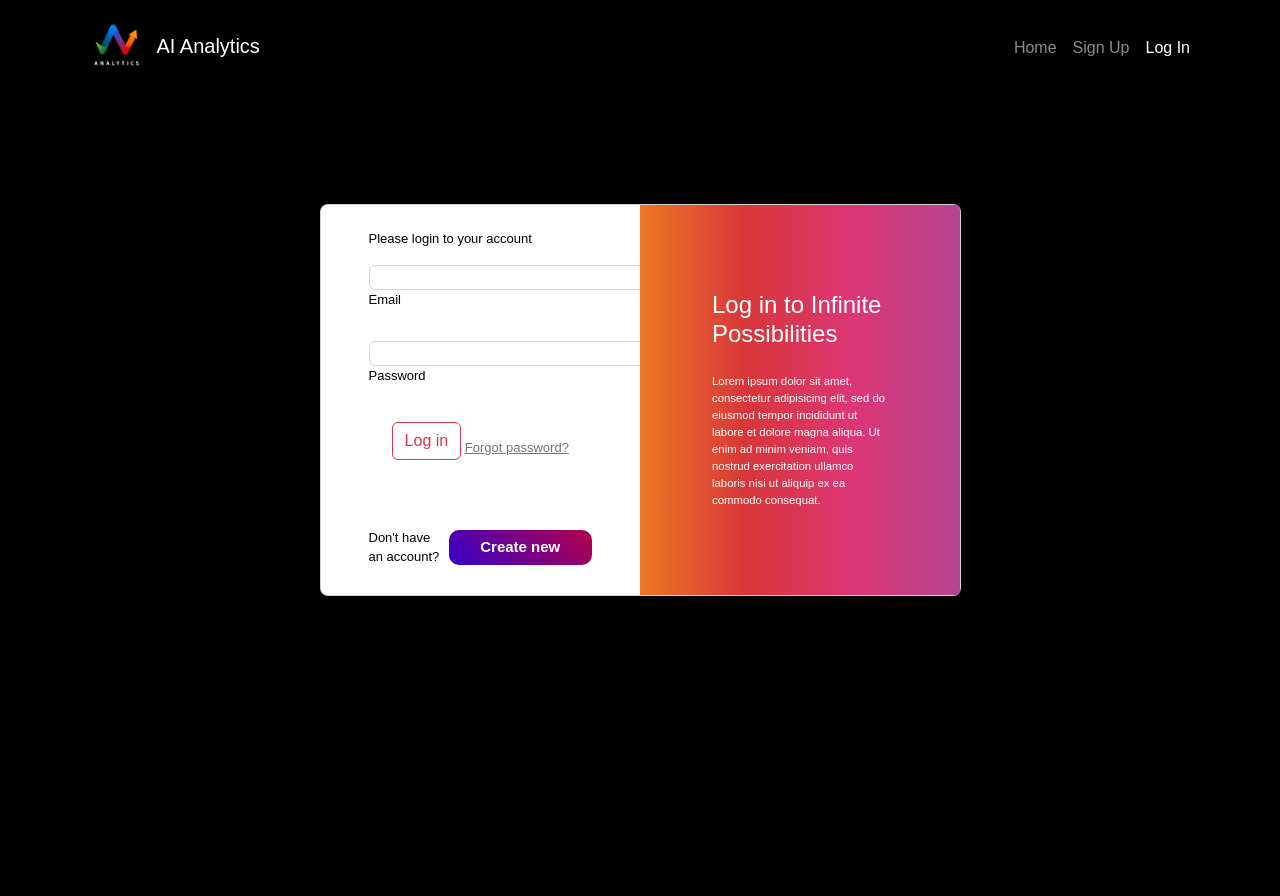
After one commit to Jean-Philippe-Carre/GenAI-Data-Science-Project, a Flask app: page /login in a window 1280 px wide. The commit adds this page. Run offline with Flask 3, Linux system fonts and the light colour scheme; some libraries are stand-ins or nearby versions; some web fonts are replaced.

Commit message:
final before langchain integration

```diff
--- /dev/null
+++ b/main.py
@@ -0,0 +1,125 @@
+from flask import Flask, render_template, url_for, redirect, request, jsonify, session, flash
+from flask_sqlalchemy import SQLAlchemy
+from werkzeug.security import generate_password_hash, check_password_hash
+from flask_wtf import FlaskForm
+from wtforms import StringField, PasswordField, EmailField
+from wtforms.validators import DataRequired, Email, EqualTo
+import os
+# import psycopg2
+
+app = Flask(__name__)
+
+# just a dummy secret key for the purpose of the project
+app.config["SECRET_KEY"] = "secretkey"
+
+app.config["SQLALCHEMY_DATABASE_URI"] = "postgresql://neondb_owner:0WIlP3LywShn@ep-jolly-water-a5ljxiuc.us-east-2.aws.neon.tech/neondb?sslmode=require"
+app.config["SQLALCHEMY_TRACK_MODIFICATIONS"] = False
+db = SQLAlchemy(app)
+
+UPLOAD_FOLDER = 'Images/'
+app.config['UPLOAD_FOLDER'] = UPLOAD_FOLDER
+
+
+class Users(db.Model):
+    user_id = db.Column(db.Integer, primary_key=True)
+    username = db.Column(db.String)
+    email = db.Column(db.String)
+    password = db.Column(db.String)
+
+
+class RegisterForm(FlaskForm):
+    username = StringField('Username', validators=[DataRequired()])
+    email = StringField('Email', validators=[
+                        DataRequired(), Email()])
+    password = PasswordField('Password', validators=[DataRequired()])
+    password2 = PasswordField('Confirm Password', validators=[
+                              DataRequired(), EqualTo('password', message='Passwords must match')])
+
+
+class LoginForm(FlaskForm):
+    email = StringField('Email', validators=[DataRequired(), Email()])
+    password = PasswordField('Password', validators=[DataRequired()])
+
+
+with app.app_context():
+    db.create_all()
+
+
+@app.route('/')
+@app.route('/home')
+def index():
+    return render_template("index.html")
+
+
+@app.route('/register', methods=["GET", "POST"])
+def register():
+    form = RegisterForm()
+
+    if form.validate_on_submit():
+        username = form.username.data
+        email = form.email.data
+        password = form.password.data
+        hashed_password = generate_password_hash(password)
+
+        existing_user = Users.query.filter_by(email=email).first()
+        if existing_user:
+            form.email.errors.append("Email is already registered!")
+            return render_template("register.html", form=form)
+
+        new_user = Users(username=username, email=email,
+                         password=hashed_password)
+        db.session.add(new_user)
+        db.session.commit()
+
+        return render_template("eda.html")
+
+    # Render the form with validation errors (if any)
+    return render_template("register.html", form=form)
+
+
+@app.route('/login', methods=["GET", "POST"])
+def login():
+    form = LoginForm()
+
+    if form.validate_on_submit():
+        email = form.email.data
+        password = form.password.data
+
+        user = Users.query.filter_by(email=email).first()
+
+        if not user:
+            form.email.errors.append("Invalid email!")
+            return render_template("login.html", form=form)
+
+        if not check_password_hash(user.password, password):
+            form.password.errors.append("Invalid password!")
+            return render_template("login.html", form=form)
+
+         # Create a session for the logged-in user
+        session['logged_in'] = True
+        session['user_id'] = user.user_id  # Store the user's ID in the session
+        # Optionally store the username for display
+        session['username'] = user.username
+
+        return redirect(url_for("eda"))
+
+    return render_template("login.html", form=form)
+
+
+@app.route('/eda')
+def eda():
+    if not session.get('logged_in'):
+        return redirect(url_for('login'))
+    return render_template('eda.html')
+
+
+@app.route('/logout')
+def logout():
+    session.pop('logged_in', None)
+    session.pop('username', None)
+
+    return redirect(url_for('index'))
+
+
+if __name__ == "__main__":
+    app.run(debug=True)
--- a/static/css/styles.css
+++ b/static/css/styles.css
@@ -141,3 +180,76 @@ body {
 .input:hover {
   transform: scale(1.05);
 }
+.electric-btn {
+  display: inline-block;
+  font-size: 15px;
+  font-weight: bold;
+  color: white;
+  background: linear-gradient(45deg, blue, red);
+  background-size: 200% 200%;
+  border: none;
+  border-radius: 10px;
+  cursor: pointer;
+  animation: glow-gradient 3s infinite linear;
+  transition: transform 0.3s ease, box-shadow 0.3s ease;
+}
+
+.electric-btn:hover {
+  transform: scale(1.05);
+}
+
+.gradient-custom-2 {
+  /* fallback for old browsers */
+  background: #fccb90;
+
+  /* Chrome 10-25, Safari 5.1-6 */
+  background: -webkit-linear-gradient(
+    to right,
+    #ee7724,
+    #d8363a,
+    #dd3675,
+    #b44593
+  );
+
+  /* W3C, IE 10+/ Edge, Firefox 16+, Chrome 26+, Opera 12+, Safari 7+ */
+  background: linear-gradient(to right, #ee7724, #d8363a, #dd3675, #b44593);
+}
+
+@media (min-width: 768px) {
+  .gradient-form {
+    height: 100vh !important;
+  }
+}
+@media (min-width: 769px) {
+  .gradient-custom-2 {
+    border-top-right-radius: 0.3rem;
+    border-bottom-right-radius: 0.3rem;
+  }
+}
+.twincard {
+  position: absolute;
+  top: 50%;
+  left: 50%;
+  transform: translate(-50%, -50%);
+}
+
+.login {
+  animation: fade-in-login 1s;
+}
+
+.cardheight {
+  height: 50px;
+}
+
+.textsize {
+  font-size: small;
+}
+
+.form-control {
+  width: 300px;
+  height: 25px;
+}
+
+.accountbutton {
+  width: 250px;
+}
--- /dev/null
+++ b/templates/eda.html
@@ -0,0 +1,5 @@
+{% extends 'layout.html' %} {% block head %}
+<title>Exploratory Data Analysis</title>
+{% endblock head%} {% block body %}
+<h1>Exploratory Data Analysis...</h1>
+{% endblock %}
--- /dev/null
+++ b/templates/layout.html
@@ -0,0 +1,111 @@
+<!DOCTYPE html>
+<html lang="en">
+  <head>
+    <meta charset="UTF-8" />
+    <meta name="viewport" content="width=device-width, initial-scale=1.0" />
+
+    <link
+      href="https://cdn.jsdelivr.net/npm/bootstrap@5.2.3/dist/css/bootstrap.min.css"
+      rel="stylesheet"
+      integrity="sha384-rbsA2VBKQhggwzxH7pPCaAqO46MgnOM80zW1RWuH61DGLwZJEdK2Kadq2F9CUG65"
+      crossorigin="anonymous"
+    />
+    <script
+      src="https://cdn.jsdelivr.net/npm/bootstrap@5.2.3/dist/js/bootstrap.bundle.min.js"
+      integrity="sha384-kenU1KFdBIe4zVF0s0G1M5b4hcpxyD9F7jL+jjXkk+Q2h455rYXK/7HAuoJl+0I4"
+      crossorigin="anonymous"
+    ></script>
+
+    <link href="https://fonts.cdnfonts.com/css/neuropol-2" rel="stylesheet" />
+
+    <link
+      rel="stylesheet"
+      href="{{ url_for('static', filename = 'css/styles.css')}}"
+    />
+
+    {% block head %}{% endblock head %}
+  </head>
+
+  <body>
+    <!-- --------------------------------NavBar----------------------------------- -->
+
+    <nav class="navbar navbar-expand-lg navbar-dark bg-body-dark">
+      <div class="container">
+        {% if session.get('logged_in') %}
+        <span class="navbar-brand">
+          <img
+            class="logo"
+            src="{{ url_for('static', filename='Images/logo-w.png') }}"
+            width="70px"
+            height="70px"
+          />
+          AI Analytics
+        </span>
+        {% else %}
+        <a class="navbar-brand" href="{{ url_for('index') }}">
+          <img
+            class="logo"
+            src="{{ url_for('static', filename='Images/logo-w.png') }}"
+            width="70px"
+            height="70px"
+          />
+          AI Analytics
+        </a>
+        {% endif %}
+        <button
+          class="navbar-toggler"
+          type="button"
+          data-bs-toggle="collapse"
+          data-bs-target="#navbarNav"
+          aria-controls="navbarNav"
+          aria-expanded="false"
+          aria-label="Toggle navigation"
+        >
+          <span class="navbar-toggler-icon"></span>
+        </button>
+        <div class="collapse navbar-collapse" id="navbarNav">
+          <ul class="navbar-nav ms-auto navbar-underline">
+            {% if session.get('logged_in') %}
+            <!-- Show username and Logout when the user is logged in -->
+            <li class="nav-item">
+              <span class="nav-link"
+                >Welcome, {{ session['username'].title() }}</span
+              >
+            </li>
+            <li class="nav-item">
+              <a class="nav-link active" href="{{ url_for('logout') }}"
+                >Logout</a
+              >
+            </li>
+            {% else %}
+            <!-- Show other tabs when user is not logged in -->
+            <li class="nav-item">
+              <a
+                class="nav-link {% if request.endpoint == 'index' %}active{% endif %}"
+                href="{{ url_for('index') }}"
+                >Home</a
+              >
+            </li>
+            <li class="nav-item">
+              <a
+                class="nav-link {% if request.endpoint == 'register' %}active{% endif %}"
+                href="{{ url_for('register') }}"
+                >Sign Up</a
+              >
+            </li>
+            <li class="nav-item">
+              <a
+                class="nav-link {% if request.endpoint == 'login' %}active{% endif %}"
+                href="{{ url_for('login') }}"
+                >Log In</a
+              >
+            </li>
+            {% endif %}
+          </ul>
+        </div>
+      </div>
+    </nav>
+
+    {% block body %}{% endblock body%}
+  </body>
+</html>
--- /dev/null
+++ b/templates/login.html
@@ -0,0 +1,87 @@
+{% extends 'layout.html' %} {% block head %}
+<title>Log In</title>
+{% endblock head %} {% block body %}
+
+<section class="h-100 gradient-form" style="background-color: #000000">
+  <div class="container py-5 h-75 twincard">
+    <div
+      class="row d-flex justify-content-center align-items-center h-100 login"
+    >
+      <div class="col-xl-7 textsize">
+        <div class="card rounded-3 text-black">
+          <div class="row g-0">
+            <div class="col-lg-6">
+              <div class="card-body p-md-4 mx-md-4">
+                <form method="POST">
+                  {{ form.hidden_tag() }}
+                  <p>Please login to your account</p>
+
+                  <!-- Email Field -->
+                  <div data-mdb-input-init class="form-outline mb-4">
+                    {{ form.email(class="form-control") }}
+                    <label class="form-label" for="email">Email</label>
+                    {% for error in form.email.errors %}
+                    <span style="color: red">{{ error }}</span>
+                    {% endfor %}
+                  </div>
+
+                  <!-- Password Field -->
+                  <div data-mdb-input-init class="form-outline mb-4">
+                    {{ form.password(class="form-control") }}
+                    <label class="form-label" for="password">Password</label>
+                    {% for error in form.password.errors %}
+                    <span style="color: red">{{ error }}</span>
+                    {% endfor %}
+                  </div>
+
+                  <!-- Submit Button -->
+                  <div class="text-center pt-1 mb-5 pb-1">
+                    <button
+                      data-mdb-button-init
+                      data-mdb-ripple-init
+                      class="btn btn-block fa-lg btn-outline-danger mb-3"
+                      type="submit"
+                    >
+                      Log in
+                    </button>
+                    <a class="text-muted" href="#!">Forgot password?</a>
+                  </div>
+
+                  <!-- Create Account Redirect -->
+                  <div
+                    class="d-flex align-items-center justify-content-center pb-1"
+                  >
+                    <p class="mb-0 me-2">Don't have an account?</p>
+                    <button
+                      type="button"
+                      data-mdb-button-init
+                      data-mdb-ripple-init
+                      class="btn btn-outline-danger electric-btn accountbutton"
+                    >
+                      <a class="nav-link" href="{{ url_for('register') }}"
+                        >Create new</a
+                      >
+                    </button>
+                  </div>
+                </form>
+              </div>
+            </div>
+            <div class="col-lg-6 d-flex align-items-center gradient-custom-2">
+              <div class="text-white px-3 py-4 p-md-5 mx-md-4">
+                <h4 class="mb-4">Log in to Infinite Possibilities</h4>
+                <p class="small mb-0">
+                  Lorem ipsum dolor sit amet, consectetur adipisicing elit, sed
+                  do eiusmod tempor incididunt ut labore et dolore magna aliqua.
+                  Ut enim ad minim veniam, quis nostrud exercitation ullamco
+                  laboris nisi ut aliquip ex ea commodo consequat.
+                </p>
+              </div>
+            </div>
+          </div>
+        </div>
+      </div>
+    </div>
+  </div>
+</section>
+
+{% endblock body %}
```
Also changed, not shown: other parts of static/css/styles.css (+40 -1 lines), app.py (deleted, +0 -16 lines), templates/base.html (deleted, +0 -32 lines), templates/index.html (+9 -43 lines), templates/register.html (added, +83 -0 lines), 3 other files.
